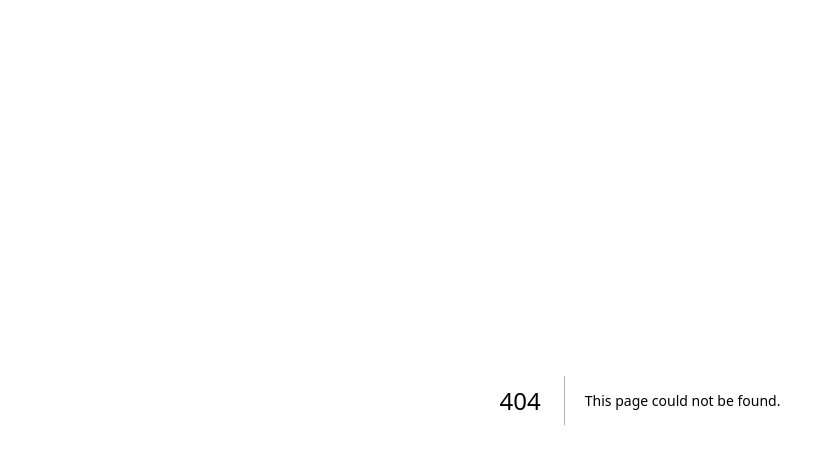
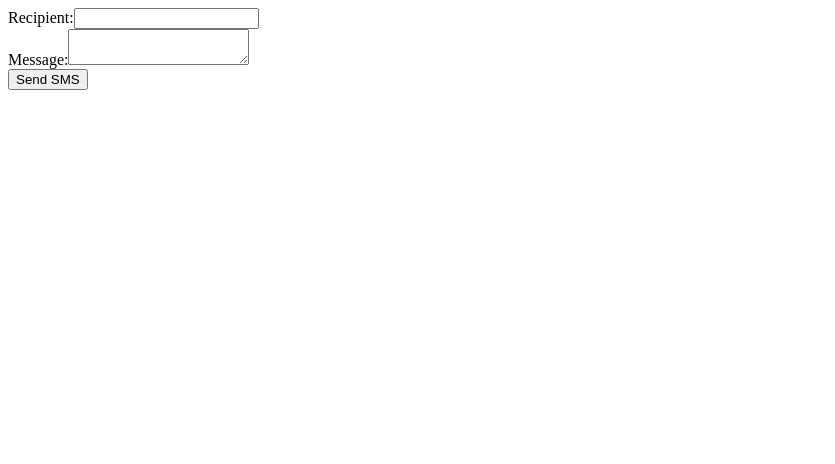
Before and after one commit to mwiks-dev/Nextjs-ATS, a Next.js app: page /sendSMSForm in a window 1280 px wide. Before the commit this address had no page. Shown: the top 464 px of the page, without its empty margins (0-835 px from the left). Built offline with nearby package versions, Linux system fonts and the light colour scheme.

Commit message:
Implement SMS sending

```diff
--- a/package.json
+++ b/package.json
@@ -9,6 +9,7 @@
     "lint": "next lint"
   },
   "dependencies": {
+    "africastalking": "^0.6.2",
     "autoprefixer": "10.4.14",
     "eslint": "8.42.0",
     "eslint-config-next": "13.4.4",
--- /dev/null
+++ b/pages/api/sendSMS.js
@@ -0,0 +1,29 @@
+const africastalking = require('africastalking');
+
+const apiKey = process.env.apiKey
+const username = process.env.username
+
+const africastalkingClient = africastalking({
+  apiKey: apiKey,
+  username: username,
+});
+
+export default async function sendSMSHandler(req, res) {
+  const { recipient, message } = req.body;
+
+  try {
+    const sms = africastalkingClient.SMS;
+    const response = await sms.send({
+      to: recipient,
+      message: message,
+    });
+
+    console.log(response); // Log the response or handle it as needed
+
+    res.status(200).json({ success: true });
+  } catch (error) {
+    console.error(error); // Log any errors that occur
+
+    res.status(500).json({ success: false, error: 'Failed to send SMS' });
+  }
+}
--- a/pages/index.js
+++ b/pages/index.js
@@ -1,5 +1,6 @@
-"use client"
-import { useSession, signIn, signOut } from "next-auth/react"
+import { useSession, signIn, signOut } from "next-auth/react";
+import SendSMSForm from './sendSMSForm';
+
 
 export default function Component() {
   const { data: session } = useSession()
@@ -8,6 +9,7 @@ export default function Component() {
       <>
         <div>
         <h1>Hello, {session.user.name}!</h1> <br/>
+        <SendSMSForm />
         {/* Signed in as {session.user.name} <br /> */}
         <button onClick={() => signOut()}>Sign out</button>
         </div>
--- /dev/null
+++ b/pages/sendSMSForm.js
@@ -0,0 +1,56 @@
+import { useState } from 'react';
+
+export default function SendSMSForm() {
+  const [recipient, setRecipient] = useState('');
+  const [message, setMessage] = useState('');
+
+  const handleSubmit = async (event) => {
+    event.preventDefault();
+
+    // TODO: Make a POST request to your sendSMSHandler API route
+    const response = await fetch('/api/sendSMS', {
+      method: 'POST',
+      headers: {
+        'Content-Type': 'application/json',
+      },
+      body: JSON.stringify({ recipient, message }),
+    });
+
+    if (response.ok) {
+      // SMS sent successfully
+      console.log('SMS sent successfully');
+    } else {
+      // Failed to send SMS
+      console.log('Failed to send SMS');
+    }
+
+    // Reset the form fields
+    setRecipient('');
+    setMessage('');
+  };
+
+  return (
+    <form onSubmit={handleSubmit}>
+      <label>
+        Recipient:
+        <input
+          type="text"
+          value={recipient}
+          onChange={(e) => setRecipient(e.target.value)}
+          required
+        />
+      </label>
+      <br />
+      <label>
+        Message:
+        <textarea
+          value={message}
+          onChange={(e) => setMessage(e.target.value)}
+          required
+        ></textarea>
+      </label>
+      <br />
+      <button type="submit">Send SMS</button>
+    </form>
+  );
+}
```
Also changed, not shown: pages/login.js (deleted, +0 -37 lines), 2 other files (tests, documents, lock files or other folders).
